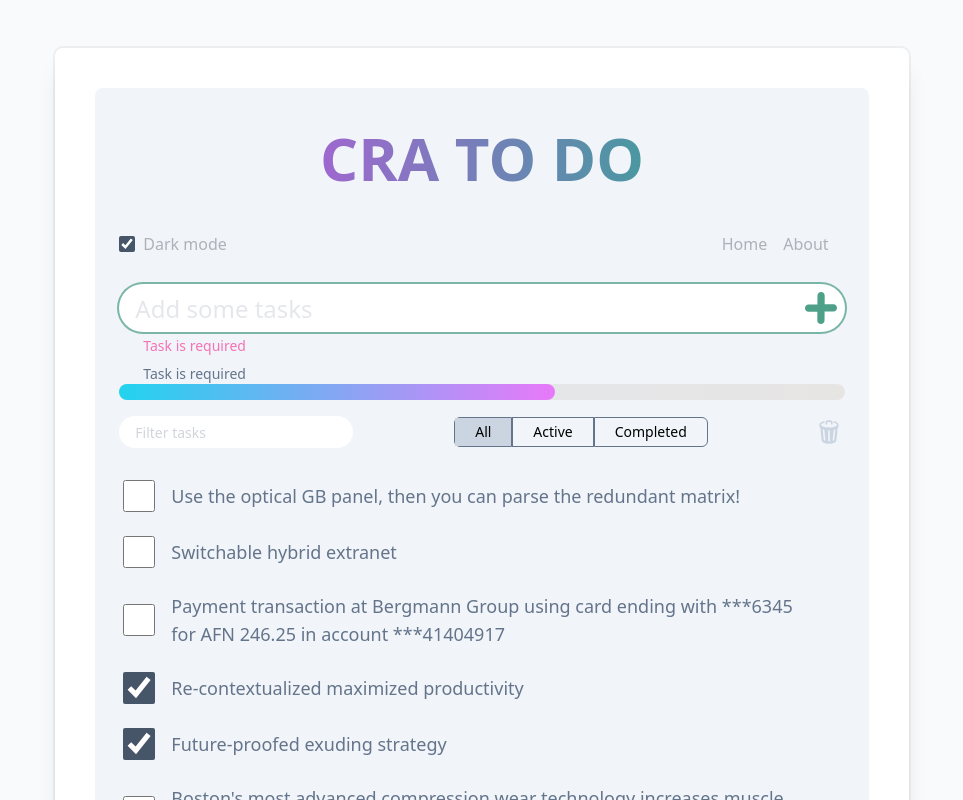
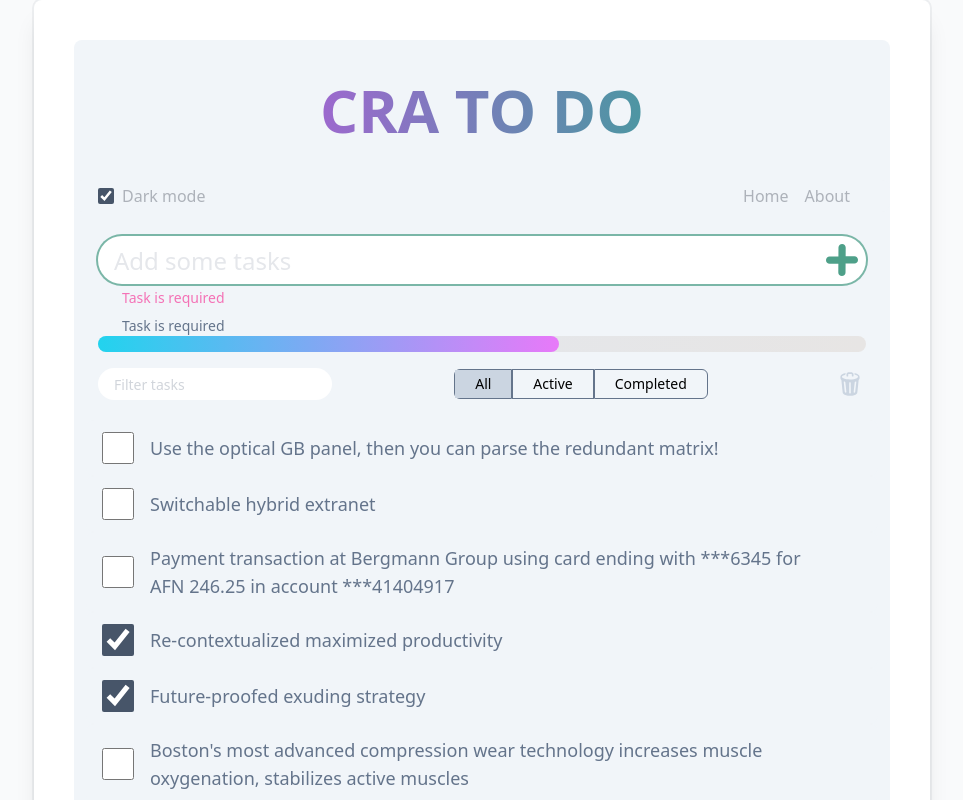
Before and after one commit to FFire/crt-todo, a React (Create React App) app: page / in a window 1280 px wide. Shown: the top 800 px of the page, without its empty margins (158-1121 px from the left). Built offline with nearby package versions, Linux system fonts and the light colour scheme.

Commit message:
fix tailwind integration

```diff
--- a/src/components/Header/Header.js
+++ b/src/components/Header/Header.js
@@ -2,8 +2,17 @@ import React from 'react';
 import '../../styles/output.css';
 
 export const Header = () => (
-  <header className='bg-slate-100 rounded-t-lg'>
-    <div className='p-10 text-6xl font-extrabold text-transparent bg-clip-text bg-gradient-to-l
-      from-emerald-500 to-fuchsia-500 text-center'>CRA TO DO</div>
+  <header className='bg-slate-100 sm:rounded-t-lg'>
+    <div className='
+      text-transparent bg-clip-text bg-gradient-to-l from-emerald-500 to-fuchsia-500 text-center
+      p-4 text-3xl font-semibold
+      sm:p-4 sm:text-3xl sm:font-bold
+      md:p-10 md:text-4xl md:font-extrabold
+      lg:p-10 lg:text-5xl
+      xl:p-10 xl:text-6xl
+      '>CRA TO DO
+    </div>
   </header>
 );
+
+// { /* sm 640, md 758, lg 1024, xl 1280, 2xl 1536 */ }
--- a/src/components/Spinner/Spinner.module.css
+++ /dev/null
@@ -1,13 +0,0 @@
-.spinner {
-  text-align: center;
-  font-size: xx-large;
-  padding: 60px;
-  color: gray;
-  border: black;
-  border-width: 2px;
-}
-
-.dark {
-  color: lemonchiffon;
-  background-color: black;
-}
--- a/src/index.js
+++ b/src/index.js
@@ -5,8 +5,16 @@ import './styles/output.css';
 
 ReactDOM.render(
   <React.StrictMode>
-    <div className='min-h-screen bg-gray-50 py-6 flex flex-col relative overflow-hidden sm:py-12'>
-      <section className='transition-all relative w-2/3 px-2 pt-10 pb-8 bg-white shadow-xl ring-2 ring-gray-900/5 sm:max-w-4xl sm:mx-auto sm:rounded-lg sm:px-10'>
+    <div className='min-h-screen bg-gray-50  flex flex-col relative overflow-hidden'>
+      <section className='
+        transition-all relative bg-white shadow-xl ring-2 ring-gray-900/5
+        mx-auto px-0 pt-0 pb-0 min-w-full
+        sm:mx-auto sm:rounded-lg sm:p-6 sm:w-full sm:min-w-0
+        md:max-w-2xl md:mx-auto md:rounded-lg md:px-10 md:w-11/12 md:pt-10 md:pb-8
+        lg:max-w-3xl lg:mx-auto lg:rounded-lg lg:px-10 lg:w-5/6 lg:pt-10 lg:pb-8
+        xl:max-w-4xl xl:mx-auto xl:rounded-lg xl:px-10 xl:w-3/4 xl:pt-10 xl:pb-8
+        2xl:max-w-4xl 2xl:mx-auto 2xl:rounded-lg 2xl:px-10 2xl:w-2/3 2xl:pt-10 2xl:pb-8
+      '>
         <App />
       </section>
     </div>
--- a/src/styles/output.css
+++ b/src/styles/output.css
@@ -347,6 +347,10 @@ Ensure the default browser behavior of the `hidden` attribute.
 .relative {
   position: relative;
 }
+.mx-auto {
+  margin-left: auto;
+  margin-right: auto;
+}
 .mx-2 {
   margin-left: 0.5rem;
   margin-right: 0.5rem;
@@ -404,9 +408,6 @@ Ensure the default browser behavior of the `hidden` attribute.
 .min-h-screen {
   min-height: 100vh;
 }
-.w-2\/3 {
-  width: 66.666667%;
-}
 .w-full {
   width: 100%;
 }
@@ -430,6 +431,9 @@ Ensure the default browser behavior of the `hidden` attribute.
 }
 .w-4 {
   width: 1rem;
+}
+.min-w-full {
+  min-width: 100%;
 }
 .flex-auto {
   flex: 1 1 auto;
@@ -493,10 +497,6 @@ Ensure the default browser behavior of the `hidden` attribute.
 }
 .rounded-lg {
   border-radius: 0.5rem;
-}
-.rounded-t-lg {
-  border-top-left-radius: 0.5rem;
-  border-top-right-radius: 0.5rem;
 }
 .rounded-b-lg {
   border-bottom-right-radius: 0.5rem;
@@ -578,8 +578,8 @@ Ensure the default browser behavior of the `hidden` attribute.
 .fill-transparent {
   fill: transparent;
 }
-.p-10 {
-  padding: 2.5rem;
+.p-4 {
+  padding: 1rem;
 }
 .p-2 {
   padding: 0.5rem;
@@ -587,13 +587,9 @@ Ensure the default browser behavior of the `hidden` attribute.
 .p-3 {
   padding: 0.75rem;
 }
-.py-6 {
-  padding-top: 1.5rem;
-  padding-bottom: 1.5rem;
-}
-.px-2 {
-  padding-left: 0.5rem;
-  padding-right: 0.5rem;
+.px-0 {
+  padding-left: 0px;
+  padding-right: 0px;
 }
 .px-5 {
   padding-left: 1.25rem;
@@ -611,11 +607,11 @@ Ensure the default browser behavior of the `hidden` attribute.
   padding-left: 1.5rem;
   padding-right: 1.5rem;
 }
-.pt-10 {
-  padding-top: 2.5rem;
+.pt-0 {
+  padding-top: 0px;
 }
-.pb-8 {
-  padding-bottom: 2rem;
+.pb-0 {
+  padding-bottom: 0px;
 }
 .pl-6 {
   padding-left: 1.5rem;
@@ -648,9 +644,9 @@ Ensure the default browser behavior of the `hidden` attribute.
   font-size: 0.875rem;
   line-height: 1.25rem;
 }
-.text-6xl {
-  font-size: 3.75rem;
-  line-height: 1;
+.text-3xl {
+  font-size: 1.875rem;
+  line-height: 2.25rem;
 }
 .text-2xl {
   font-size: 1.5rem;
@@ -666,6 +662,9 @@ Ensure the default browser behavior of the `hidden` attribute.
 }
 .font-light {
   font-weight: 300;
+}
+.font-semibold {
+  font-weight: 600;
 }
 .font-extrabold {
   font-weight: 800;
@@ -827,18 +826,154 @@ Ensure the default browser behavior of the `hidden` attribute.
     margin-left: auto;
     margin-right: auto;
   }
-  .sm\:max-w-4xl {
-    max-width: 56rem;
+  .sm\:w-full {
+    width: 100%;
+  }
+  .sm\:min-w-0 {
+    min-width: 0px;
   }
   .sm\:rounded-lg {
     border-radius: 0.5rem;
   }
-  .sm\:py-12 {
-    padding-top: 3rem;
-    padding-bottom: 3rem;
+  .sm\:rounded-t-lg {
+    border-top-left-radius: 0.5rem;
+    border-top-right-radius: 0.5rem;
   }
-  .sm\:px-10 {
+  .sm\:p-6 {
+    padding: 1.5rem;
+  }
+  .sm\:p-4 {
+    padding: 1rem;
+  }
+  .sm\:text-3xl {
+    font-size: 1.875rem;
+    line-height: 2.25rem;
+  }
+  .sm\:font-bold {
+    font-weight: 700;
+  }
+}
+@media (min-width: 768px) {
+  .md\:mx-auto {
+    margin-left: auto;
+    margin-right: auto;
+  }
+  .md\:w-11\/12 {
+    width: 91.666667%;
+  }
+  .md\:max-w-2xl {
+    max-width: 42rem;
+  }
+  .md\:rounded-lg {
+    border-radius: 0.5rem;
+  }
+  .md\:p-10 {
+    padding: 2.5rem;
+  }
+  .md\:px-10 {
     padding-left: 2.5rem;
     padding-right: 2.5rem;
   }
+  .md\:pt-10 {
+    padding-top: 2.5rem;
+  }
+  .md\:pb-8 {
+    padding-bottom: 2rem;
+  }
+  .md\:text-4xl {
+    font-size: 2.25rem;
+    line-height: 2.5rem;
+  }
+  .md\:font-extrabold {
+    font-weight: 800;
+  }
 }
+@media (min-width: 1024px) {
+  .lg\:mx-auto {
+    margin-left: auto;
+    margin-right: auto;
+  }
+  .lg\:w-5\/6 {
+    width: 83.333333%;
+  }
+  .lg\:max-w-3xl {
+    max-width: 48rem;
+  }
+  .lg\:rounded-lg {
+    border-radius: 0.5rem;
+  }
+  .lg\:p-10 {
+    padding: 2.5rem;
+  }
+  .lg\:px-10 {
+    padding-left: 2.5rem;
+    padding-right: 2.5rem;
+  }
+  .lg\:pt-10 {
+    padding-top: 2.5rem;
+  }
+  .lg\:pb-8 {
+    padding-bottom: 2rem;
+  }
+  .lg\:text-5xl {
+    font-size: 3rem;
+    line-height: 1;
+  }
+}
+@media (min-width: 1280px) {
+  .xl\:mx-auto {
+    margin-left: auto;
+    margin-right: auto;
+  }
+  .xl\:w-3\/4 {
+    width: 75%;
+  }
+  .xl\:max-w-4xl {
+    max-width: 56rem;
+  }
+  .xl\:rounded-lg {
+    border-radius: 0.5rem;
+  }
+  .xl\:p-10 {
+    padding: 2.5rem;
+  }
+  .xl\:px-10 {
+    padding-left: 2.5rem;
+    padding-right: 2.5rem;
+  }
+  .xl\:pt-10 {
+    padding-top: 2.5rem;
+  }
+  .xl\:pb-8 {
+    padding-bottom: 2rem;
+  }
+  .xl\:text-6xl {
+    font-size: 3.75rem;
+    line-height: 1;
+  }
+}
+@media (min-width: 1536px) {
+  .\32xl\:mx-auto {
+    margin-left: auto;
+    margin-right: auto;
+  }
+  .\32xl\:w-2\/3 {
+    width: 66.666667%;
+  }
+  .\32xl\:max-w-4xl {
+    max-width: 56rem;
+  }
+  .\32xl\:rounded-lg {
+    border-radius: 0.5rem;
+  }
+  .\32xl\:px-10 {
+    padding-left: 2.5rem;
+    padding-right: 2.5rem;
+  }
+  .\32xl\:pt-10 {
+    padding-top: 2.5rem;
+  }
+  .\32xl\:pb-8 {
+    padding-bottom: 2rem;
+  }
+}
```
